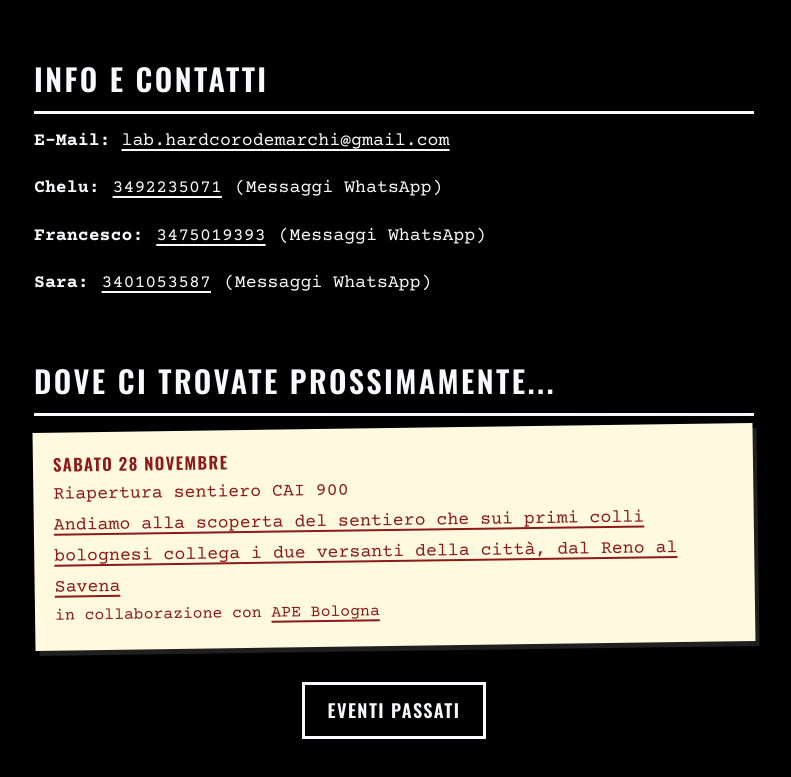
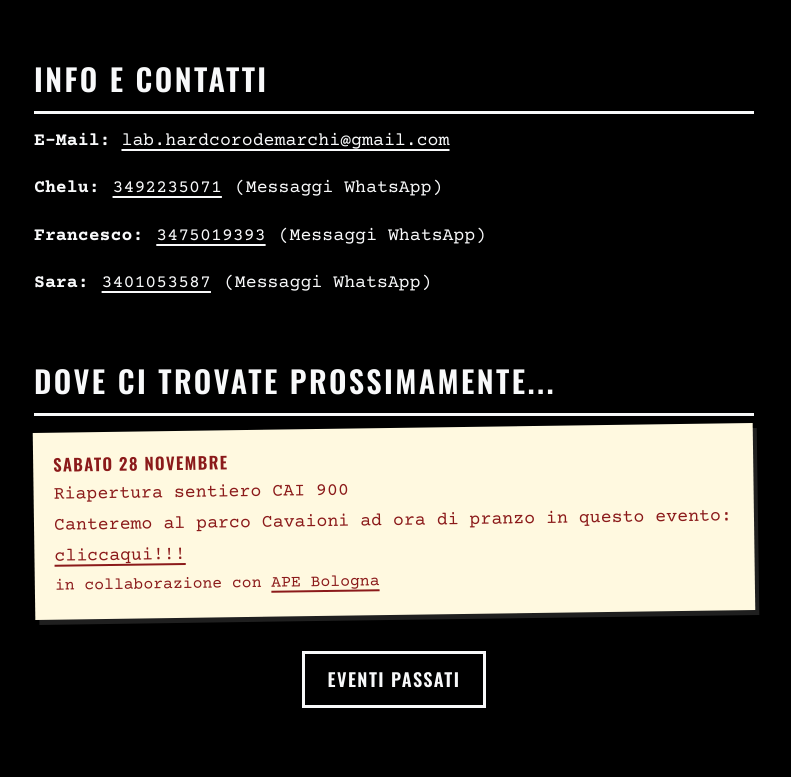
Before and after one commit to hardcoro2000/info, a plain HTML site: page index.html in a window 1280 px wide. Shown: the part 1692-2469 px from the top of the page, without its empty margins (246-1037 px from the left). Drawn offline with nearby package versions, Linux system fonts and the light colour scheme.

Commit message:
Update index.html

```diff
--- a/index.html
+++ b/index.html
@@ -287,7 +287,7 @@
           <li>
             <span class="data">Sabato 28 novembre</span>
             Riapertura sentiero CAI 900 <br>
-            <a href="https://ape-alveare.it/eventer/liberiamo-il-sentiero-cai-900/" target="_blank" rel="noopener">Andiamo alla scoperta del sentiero che sui primi colli bolognesi collega i due versanti della città, dal Reno al Savena</a>
+            Canteremo al parco Cavaioni ad ora di pranzo in questo evento: <a href="https://ape-alveare.it/eventer/liberiamo-il-sentiero-cai-900/" target="_blank" rel="noopener">cliccaqui!!!</a>
             <span class="collab">in collaborazione con <a href="https://ape-alveare.it/ape-bologna/" target="_blank" rel="noopener">APE Bologna</a></span>
           </li>
         </ul>
```
